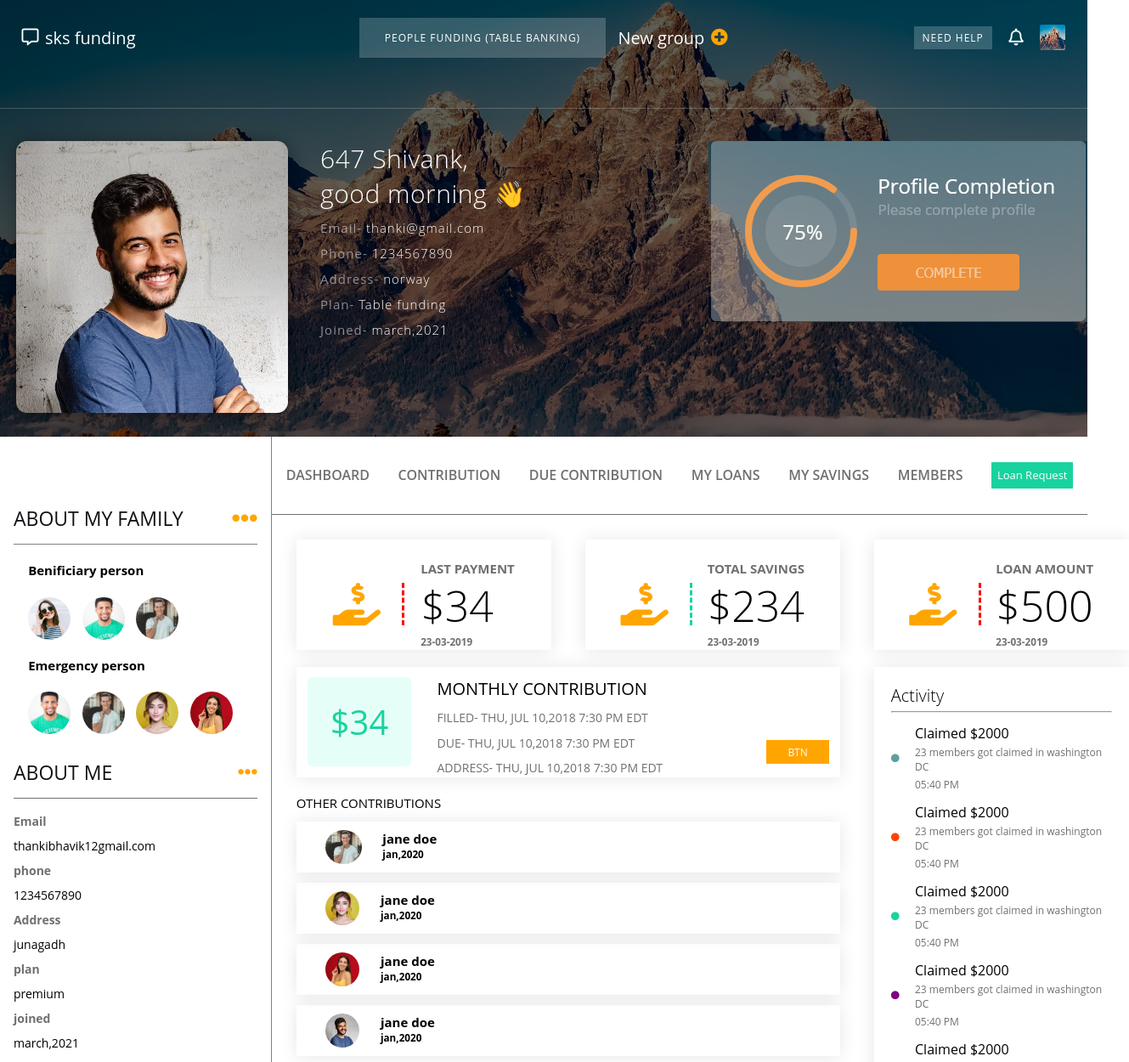
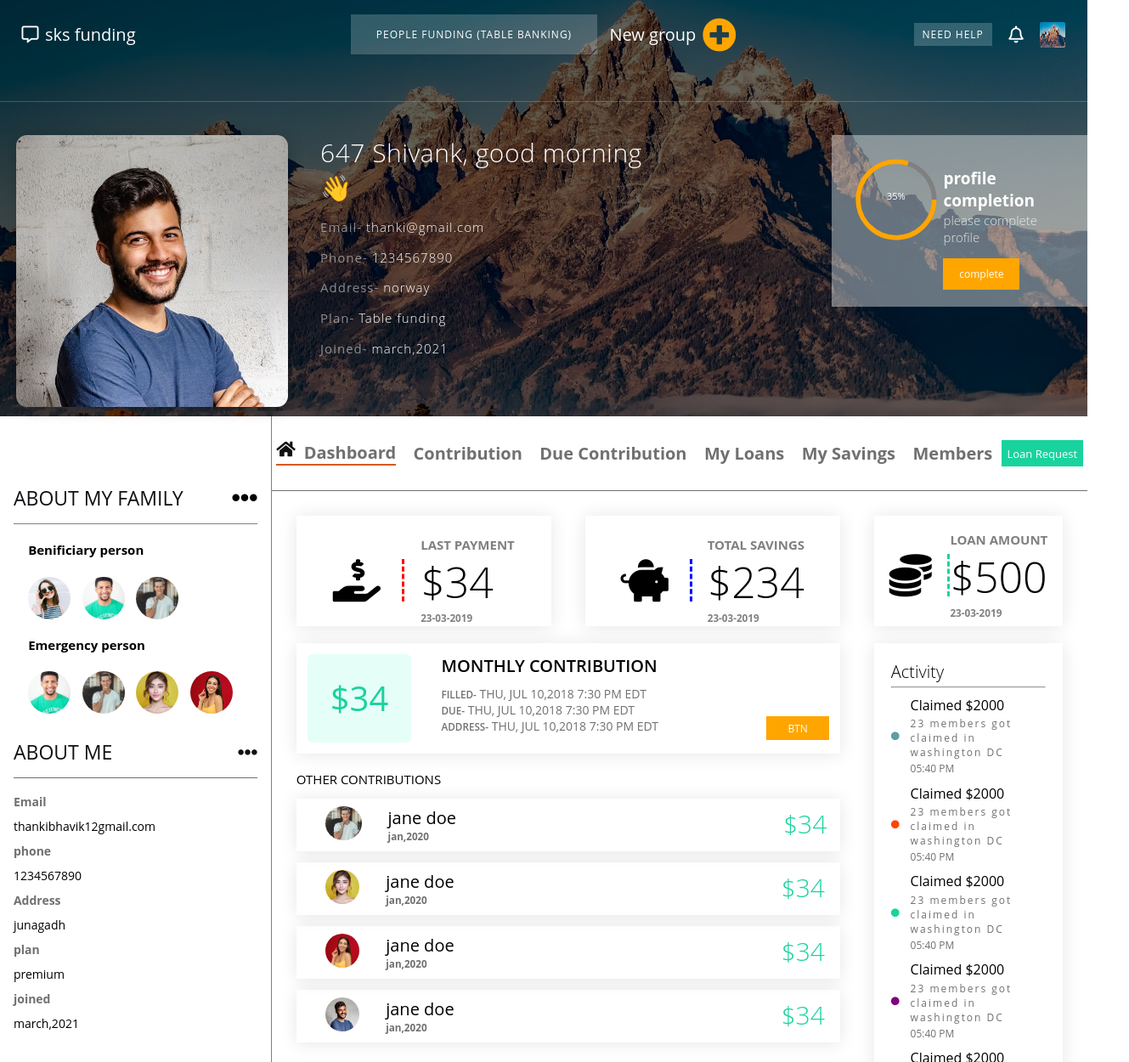
Before and after one commit to bhaviikk/test-1-landingpage, a plain HTML site: page index.html in a window 1280 px wide. Shown: the part 38-1288 px from the top of the page at 85% size, 1329 px wide, since content can reach past the window. Drawn offline with Linux system fonts and the light colour scheme.

Commit message:
changes done

```diff
--- a/index.html
+++ b/index.html
@@ -22,7 +22,7 @@
                 <div class="header__heading-center">
                     <div class="header__heading-center-box">people funding (Table Banking)</div>
                     <span class="header__heading-center-text">New group</span>
-                    <i class="fas fa-plus-circle"></i>
+                    <i class="fas fa-plus-circle fa-2x"></i>
                 </div>
                 <div class="header__heading-right">
                     <div class="header__heading-right-box">need help</div>
@@ -45,7 +45,17 @@
                 </div>
 
                 <div class="header__section-card">
-                    <img src="./Assests/Capture.PNG" alt="card">
+                    <svg width="50%" height="50%" viewbox="0 0 100 100">
+                        <circle cx="50" cy="50" r="40" fill="transparent"/>
+                        <circle cx="50" cy="50" r="40" fill="transparent" stroke-width="5" stroke="grey"/>
+                        <circle cx="50" cy="50" r="40" fill="transparent" stroke-width="5" stroke="orange" stroke-dasharray="251.2" stroke-dashoffset="50.3"/>
+                        <text x="40" y="50" fill="white" font-size="10">35%</text>
+                    </svg>
+                <div class="header__section-card-text">
+                    <h1>profile completion</h1>
+                    <h2>please complete profile</h2>
+                    <div class="header__section-card-text-btn">complete</div>
+                </div>
                 </div>
 
             </div>
@@ -101,14 +111,37 @@
 
         <div class="content">
             <nav class="content__navigation">
-
-                <a href="/">Dashboard</a>
-                <a href="/">contribution</a>
-                <a href="/">Due contribution</a>
-                <a href="/">My Loans</a>
-                <a href="/">My Savings</a>
-                <a href="/">Members</a>
-                <div class="content__navigation-btn">Loan Request</div>
+                <input type="radio" name="link" id="link-1" checked>
+               <label for="link-1">
+                <i class="fas fa-home"></i>
+                <h6>Dashboard</h6>
+               </label>
+               <input type="radio" name="link" id="link-2">
+               <label for="link-2">
+                <i class="fas fa-user-friends"></i>
+                <h6>Contribution</h6>
+               </label>
+               <input type="radio" name="link" id="link-3">
+               <label for="link-3">
+                <i class="fas fa-user-plus"></i>
+                <h6>Due Contribution</h6>
+               </label>
+              <input type="radio" name="link" id="link-4">
+               <label for="link-4">
+                <i class="fas fa-money-bill-wave"></i>
+                <h6>My Loans</h6>
+               </label>
+               <input type="radio" name="link" id="link-5">
+               <label for="link-5">
+                <i class="fas fa-piggy-bank"></i>
+                <h6>My Savings</h6>
+               </label>
+               <input type="radio" name="link" id="link-6">
+               <label for="link-6">
+                <i class="fas fa-user-astronaut"></i>
+                <h6>Members</h6>
+               </label>
+               <div class="content__navigation-btn">Loan Request</div>
 
             </nav>
             <div class="content_main">
@@ -129,7 +162,7 @@
                 <div class="content_main-card-2">
                     <div class="content_main-card-2-cont">
                         <div class="content_main-card-2-cont-icon">
-                            <i class="fas fa-hand-holding-usd fa-5x"></i>
+                            <i class="fas fa-piggy-bank fa-5x"></i>
                         </div>
                         <div class="content_main-card-2-cont-text">
                             <h2>Total savings</h2>
@@ -144,7 +177,7 @@
                 <div class="content_main-card-3">
                     <div class="content_main-card-3-cont">
                         <div class="content_main-card-3-cont-icon">
-                            <i class="fas fa-hand-holding-usd fa-5x"></i>
+                            <i class="fas fa-coins fa-5x"></i>
                         </div>
                         <div class="content_main-card-3-cont-text">
                             <h2>Loan amount</h2>
@@ -216,15 +249,6 @@
                             <h6>05:40 PM</h6>
                         </div>
                     </div>
-
-                    <div class="content_main-card-5-activity">
-                        <i class="fa fa-circle" id="dot-6"></i>
-                        <div class="content_main-card-5-activity-details">
-                            <h4>Claimed $2000</h4>
-                            <h5>23 members got claimed in washington DC</h5>
-                            <h6>05:40 PM</h6>
-                        </div>
-                    </div>
                 </div>
 
 
@@ -235,7 +259,9 @@
                         <div class="content_main-card-6-outer-text">
                             <h2>jane doe</h2>
                             <h3>jan,2020</h3>
+
                         </div>
+                        <h2 class="dollar-text">$34</h2>
                     </div>
 
                     <div class="content_main-card-6-outer">
@@ -244,6 +270,7 @@
                             <h2>jane doe</h2>
                             <h3>jan,2020</h3>
                         </div>
+                        <h2 class="dollar-text">$34</h2>
                     </div>
 
                     <div class="content_main-card-6-outer">
@@ -252,6 +279,7 @@
                             <h2>jane doe</h2>
                             <h3>jan,2020</h3>
                         </div>
+                        <h2 class="dollar-text">$34</h2>
                     </div>
 
                     <div class="content_main-card-6-outer">
@@ -260,6 +288,7 @@
                             <h2>jane doe</h2>
                             <h3>jan,2020</h3>
                         </div>
+                        <h2 class="dollar-text">$34</h2>
                     </div>
 
 
--- a/scss/_components.scss
+++ b/scss/_components.scss
@@ -2,6 +2,37 @@
   display: grid;
   grid-template-columns: repeat(12, 1fr);
   grid-template-rows: repeat(8, 1fr);
+}
+
+@mixin card($color) {
+  &-cont {
+    display: flex;
+    justify-content: space-evenly;
+    align-items: center;
+    padding: 8%;
+    &-icon {
+      border-right: 0.3rem dashed $color;
+      padding-right: 10%;
+    }
+    &-text {
+      display: flex;
+      flex-direction: column;
+      h2 {
+        text-transform: uppercase;
+        color: grey;
+      }
+      h1 {
+        text-transform: uppercase;
+        color: $color-black;
+        font-size: 5rem;
+        font-weight: 100;
+      }
+      h3 {
+        text-transform: uppercase;
+        color: grey;
+      }
+    }
+  }
 }
 
 .header {
@@ -15,6 +46,11 @@
     url(../Assests/back.jpg);
   background-position: 0px 0px;
   background-size: cover;
+
+  .fa,
+  .fas {
+    color: orange;
+  }
 
   &__heading {
     //    background-color: red;
@@ -94,14 +130,43 @@
       margin-left: 1.5%;
       z-index: +10;
       position: relative;
-      box-shadow: 0px 0.15rem 20px rgba($color-black, 0.4);
+      box-shadow: 0px 0.15rem 20px rgba($color-black, 0.2);
       border-radius: 4%;
     }
 
+    &-card {
+      margin-left: 16%;
+      margin-top: 3%;
+      background-color: rgba($color-white, 0.4);
+      height: 25%;
+      width: 25%;
+      display: flex;
+      justify-content: center;
+      padding: 2rem;
 
-    &-card{
-      margin-left: 16%;
-      margin-top:3%;
+      &-text {
+        margin-top: 7%;
+
+        h1 {
+          color: $color-white;
+          font-size: 1.9rem;
+        }
+
+        h2 {
+          color: rgba($color-white, 0.8);
+          font-weight: 200;
+        }
+        &-btn {
+          background-color: orange;
+          padding: 1rem;
+          color: $color-white;
+          margin-top: 10%;
+          text-align: center;
+          width: 60%;
+          font-size: 1.2rem;
+          cursor: pointer;
+        }
+      }
     }
     &-details {
       margin-top: 3%;
@@ -122,22 +187,16 @@
         font-size: 1.5rem;
 
         span {
-          color:rgba(255, 255, 255, 0.5);
+          color: rgba(255, 255, 255, 0.5);
           font-weight: 400;
         }
       }
     }
-
   }
 }
 
 .far {
   color: white;
-}
-
-.fa,
-.fas {
-  color: orange;
 }
 
 .sidebar {
@@ -172,26 +231,24 @@
         flex-direction: column;
         margin-top: 2rem;
         margin-left: 6%;
-
-        h2{
+        h2 {
           display: flex;
           justify-content: start;
         }
-        &-images{
+        &-images {
           display: flex;
           margin-top: 8%;
         }
 
-        &-image{
-          width:5rem;
+        &-image {
+          width: 5rem;
           border-radius: 50%;
           margin-right: 5%;
         }
       }
     }
 
-
-    &-me{
+    &-me {
       display: flex;
       flex-direction: row;
       justify-content: space-between;
@@ -202,23 +259,23 @@
       font-weight: 500;
       color: #0f1013;
       text-transform: uppercase;
-      margin-top:10%;
+      margin-top: 10%;
 
-      &-text{
+      &-text {
         display: flex;
         justify-content: center;
         flex-direction: column;
         align-items: flex-start;
-        margin-top:6%;
+        margin-top: 6%;
 
-        h2{
-          font-size:1.4rem;
-          color:$color-grey;
+        h2 {
+          font-size: 1.4rem;
+          color: $color-grey;
         }
-        h3{
-          padding:1rem 0rem;
-          font-size:1.4rem;
-          font-weight:400;
+        h3 {
+          padding: 1rem 0rem;
+          font-size: 1.4rem;
+          font-weight: 400;
         }
       }
     }
@@ -236,16 +293,23 @@
     align-items: center;
     justify-content: space-around;
     border-bottom: 1px solid $color-grey;
-    a {
-      text-decoration: none;
-      font-size: 1.6rem;
-      text-transform: uppercase;
-      font-weight: 600;
 
+    input[type="radio"] {
+      display: none;
     }
-    a:link,
-    a:visited {
-     color: $color-grey;
+
+    label {
+      display: flex;
+      cursor: pointer;
+      i {
+        display: none;
+        font-size: 2rem;
+      }
+      h6 {
+        font-size: 2rem;
+        padding-left: 1rem;
+        color: $color-grey;
+      }
     }
 
     &-btn {
@@ -253,7 +317,7 @@
       color: white;
       padding: 0.7%;
       border-radius: 1%;
-      font-size:1.3rem;
+      font-size: 1.3rem;
     }
   }
 
@@ -261,7 +325,7 @@
     padding: 3%;
     display: grid;
     margin-bottom: 5%;
-    grid-template-columns: repeat(3, 30rem);
+    grid-template-columns: repeat(auto-fit, minmax(30rem, 1fr));
     grid-template-rows: repeat(2, 13rem) auto;
     grid-column-gap: 4rem;
     grid-row-gap: 2rem;
@@ -271,103 +335,21 @@
       box-shadow: 0px 0.1rem 20px rgba($color-black, 0.1);
       grid-column: 1/2;
       grid-row: 1/2;
-      &-cont {
-        display: flex;
-        justify-content: space-evenly;
-        align-items: center;
-        padding: 8%;
-        &-icon {
-          border-right: 0.3rem dashed red;
-          padding-right: 10%;
-        }
-        &-text {
-          display: flex;
-          flex-direction: column;
-          h2 {
-            text-transform: uppercase;
-            color: $color-grey;
-          }
-          h1 {
-            text-transform: uppercase;
-            color: $color-black;
-            font-size: 5rem;
-            font-weight: 100;
-          }
-          h3 {
-            text-transform: uppercase;
-            color:$color-grey;
-          }
-        }
-      }
+      @include card(red);
     }
 
     &-card-3 {
       box-shadow: 0px 0.1rem 20px rgba($color-black, 0.1);
       grid-column: 3/4;
       grid-row: 1/2;
-      &-cont {
-        display: flex;
-        justify-content: space-evenly;
-        align-items: center;
-        padding: 8%;
-        &-icon {
-          border-right: 0.3rem dashed red;
-          padding-right: 10%;
-        }
-        &-text {
-          display: flex;
-          flex-direction: column;
-          h2 {
-            text-transform: uppercase;
-            color: $color-grey;
-          }
-          h1 {
-            text-transform: uppercase;
-            color: $color-black;
-            font-size: 5rem;
-            font-weight: 100;
-          }
-          h3 {
-            text-transform: uppercase;
-            color: $color-grey;
-          }
-        }
-      }
-
+      @include card(#1ad39f);
     }
 
     &-card-2 {
       box-shadow: 0px 0.1rem 20px rgba($color-black, 0.1);
       grid-column: 2/3;
       grid-row: 1/2;
-      &-cont {
-        display: flex;
-        justify-content: space-evenly;
-        align-items: center;
-        padding: 8%;
-        &-icon {
-        border-right: 0.3rem dashed #1ad39f;
-          padding-right: 10%;
-        }
-        &-text {
-          display: flex;
-          flex-direction: column;
-          h2 {
-            text-transform: uppercase;
-            color: $color-grey;
-          }
-          h1 {
-            text-transform: uppercase;
-            color: $color-black;
-            font-size: 5rem;
-            font-weight: 100;
-          }
-          h3 {
-            text-transform: uppercase;
-            color: $color-grey;
-          }
-        }
-      }
+      @include card(blue);
     }
 
     &-card-4 {
@@ -386,7 +368,7 @@
         justify-content: center;
         font-size: 4rem;
         color: #1ad39f;
-        border-radius:5%;
+        border-radius: 5%;
       }
 
       &-text {
@@ -396,20 +378,24 @@
         flex-direction: column;
         margin-left: -15%;
 
-        &-span{
+        &-span {
           color: $color-grey;
         }
 
         h2 {
           margin-bottom: 4%;
-          font-size:2rem;
-          font-weight: 500;
+          font-size: 2rem;
+          font-weight: 600;
         }
         h3 {
-          margin-bottom: 4%;
-          font-size: 1.4rem;
-          font-weight:500;
           color: $color-grey;
+          font-weight: 600;
+          span {
+            margin-bottom: 4%;
+            font-size: 1.4rem;
+            font-weight: 500;
+            color: $color-grey;
+          }
         }
       }
 
@@ -417,8 +403,8 @@
         background-color: orange;
         color: $color-white;
         display: flex;
-        font-size:1.2rem;
-        font-weight:500;
+        font-size: 1.2rem;
+        font-weight: 500;
         height: 20%;
         margin-top: 10%;
         padding: 1.4rem 1.2rem;
@@ -426,7 +412,7 @@
         align-items: center;
         text-transform: uppercase;
         width: 12%;
-        margin-top:12%;
+        margin-top: 12%;
       }
     }
     &-card-5 {
@@ -447,14 +433,15 @@
 
           h4 {
             font-size: 1.6rem;
-            font-weight:500;
+            font-weight: 500;
           }
 
           h5 {
             margin-top: 1.5%;
             font-weight: 500;
-            font-size:1.2rem;
+            font-size: 1.2rem;
             color: $color-grey;
+            letter-spacing: 0.2rem;
           }
 
           h6 {
@@ -477,6 +464,13 @@
         font-size: 1.5rem;
         background-color: transparent;
       }
+
+      .dollar-text {
+        color: #18d39e;
+        margin-left: 62%;
+        font-size: 3rem;
+        font-weight: 200;
+      }
       &-outer {
         margin-top: 2%;
         box-shadow: 0px 0.1rem 20px rgba($color-black, 0.1);
@@ -489,7 +483,17 @@
           margin-left: 4%;
         }
         &-text {
-          margin-left: 4%;
+          margin-left: 5%;
+          h2 {
+            font-weight: 500;
+            font-size: 2rem;
+            display: flex;
+            flex-direction: row;
+          }
+
+          h3 {
+            color: $color-grey;
+          }
         }
       }
     }
@@ -512,10 +516,21 @@
   color: cadetblue;
 }
 
-#dot-5{
-  color:darkslateblue;
+#dot-5 {
+  color: darkslateblue;
 }
 
-#dot-6{
-  color:green;
+#dot-6 {
+  color: green;
 }
+
+nav input[name="link"]:checked + label {
+  border-bottom: 2px solid #d45a18;
+}
+
+nav input[name="link"]:checked + label i {
+  font-size: 2rem;
+  font-weight: 600;
+  color: #0f1013;
+  display: inline-block;
+}
```
Also changed, not shown: scss/_variables.scss (+0 -31 lines), scss/main.css, 1 other file.
